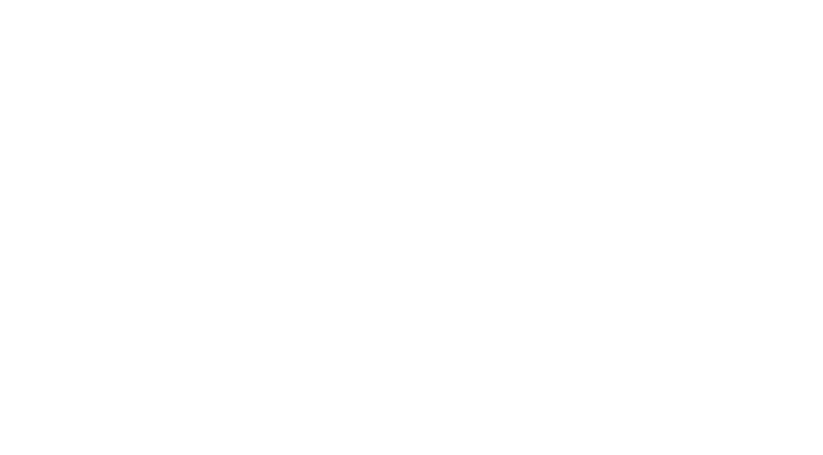
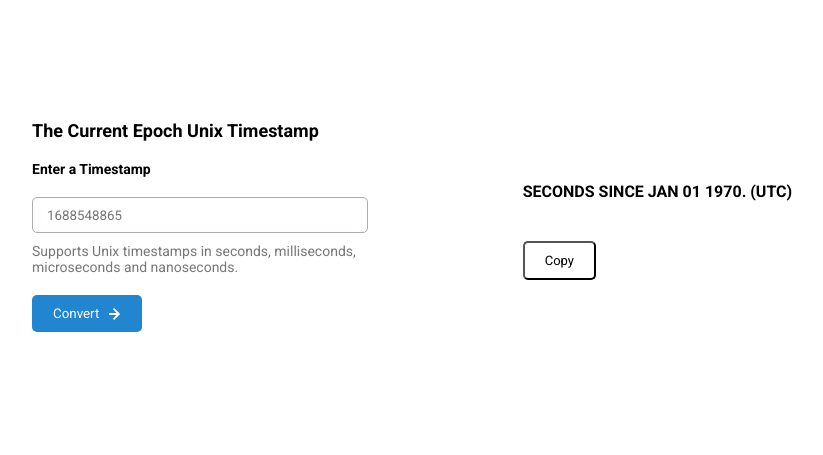
Before and after one commit to NurmamatovOzodbek/unix-time-stamp, a plain HTML site: page index.html in a window 1280 px wide. Shown: the whole page, without its empty margins (228-1051 px from the left). Drawn offline with Linux system fonts and the light colour scheme.

Commit message:
feat: main add project

```diff
--- a/index.html
+++ b/index.html
@@ -8,7 +8,37 @@
   <link rel="stylesheet" href="./css/style.css">
 </head>
 <body>
-
+  <main class="container">
+    <section>
+      <div class="current">
+        <h1>The Current Epoch Unix Timestamp</h1>
+        <div class="tstp">
+          <div class="inp">
+            <label for="number">Enter a Timestamp</label>
+            <input type="number" placeholder="1688548865">
+          </div>
+          <p>Supports Unix timestamps in seconds, milliseconds, microseconds and nanoseconds.</p>
+        </div>
+        <button class="btn">
+          Convert
+          <svg width="12" height="12" xmlns="http://www.w3.org/2000/svg">
+            <path
+              fill="#FFFFFF"
+              d="m5.106 12 6-6-6-6-1.265 1.265 3.841 3.84H.001v1.79h7.681l-3.841 3.84z"
+            />
+          </svg>
+        </button>
+      </div>
+      <div class="second__since">
+        <div class="time">
+          <p class="ms"></p>
+          <p>SECONDS SINCE JAN 01 1970. (UTC)</p>
+          <span></span>
+        </div>
+        <button class="copy">Copy</button>
+      </div>
+    </section>
+  </main>
 
 
 
```
